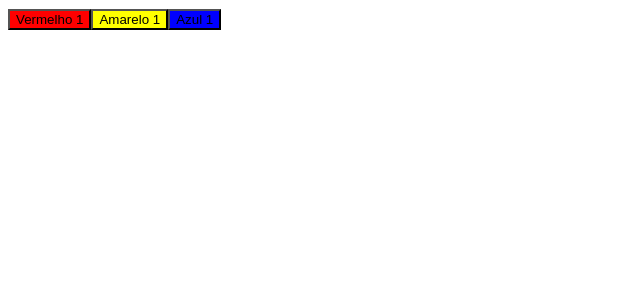
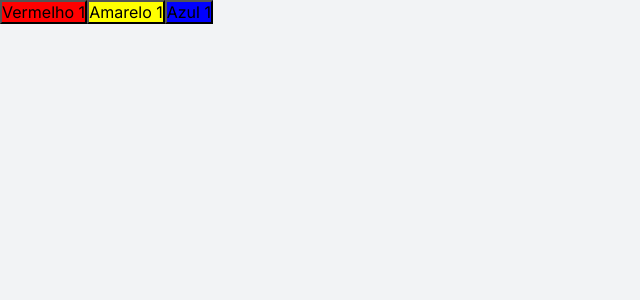
Before and after one commit to phillrog/rseat-NLW4, a React (Create React App) app in the folder Dia-1-Fundamentos-do-React/moveit/: page / in a window 1280 px wide. Shown: the top 300 px of the page, without its empty margins (0-640 px from the left). Built offline with nearby package versions, Linux system fonts and the light colour scheme.

Commit message:
Foi definido estilo global

```diff
--- a/Dia-1-Fundamentos-do-React/moveit/src/styles/global.css
+++ b/Dia-1-Fundamentos-do-React/moveit/src/styles/global.css
@@ -1,3 +1,23 @@
+* {
+    margin: 0;
+    padding: 0;
+    box-sizing: border-box;
+}
+
 body {
-    font-family: 'Inter', sans-serif;
+    background-color: #f2f3f5;
+    color: #666;
 }
+
+body , input, textarea, button {
+    font: 400 16px "Inter", sans-serif;
+}
+
+button {
+    cursor: pointer;
+}
+
+a {
+    color: inherit;
+    text-decoration: none;
+}
```
